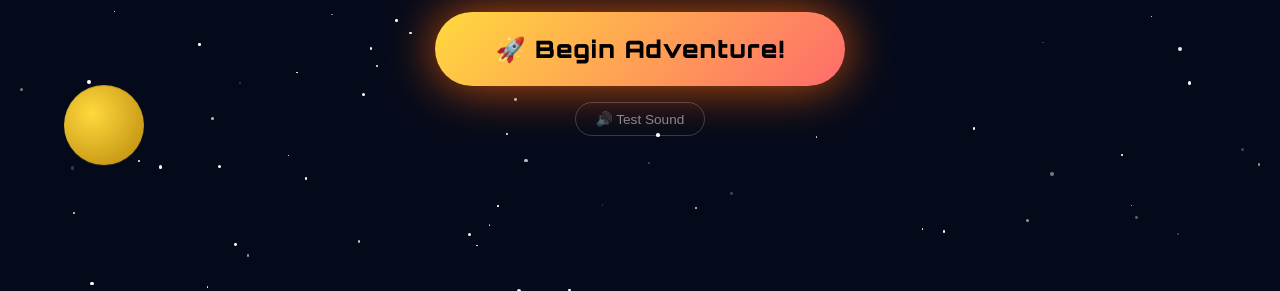
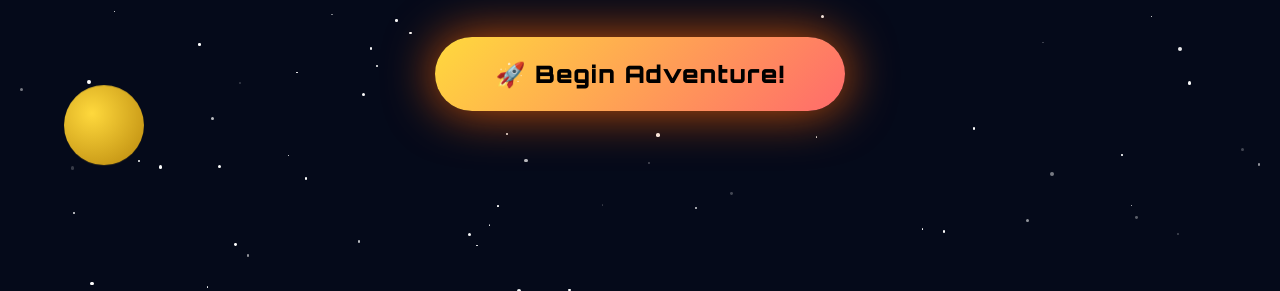
Before and after one commit to BillysHub1999/math-adventure, a website: page public/index.html in a window 1280 px wide. Shown: the part 509-800 px from the top of the page. Drawn offline with Linux system fonts and the light colour scheme.

Commit message:
Remove non-functional Test Sound button from homepage

```diff
--- a/public/index.html
+++ b/public/index.html
@@ -456,7 +456,6 @@
   <h1>B's Space Math<br>Adventure</h1>
   <p>Blast through the galaxy solving math puzzles! Each correct answer powers your rocket further into space. 🌟</p>
   <button class="btn-start" onclick="startGame()">🚀 Begin Adventure!</button>
-  <button onclick="playCorrect()" style="margin-top:16px;background:none;border:1px solid rgba(255,255,255,0.2);color:rgba(255,255,255,0.5);padding:8px 20px;border-radius:20px;cursor:pointer;font-size:0.85rem;">🔊 Test Sound</button>
 </div>
 
 <!-- GAME -->
```
